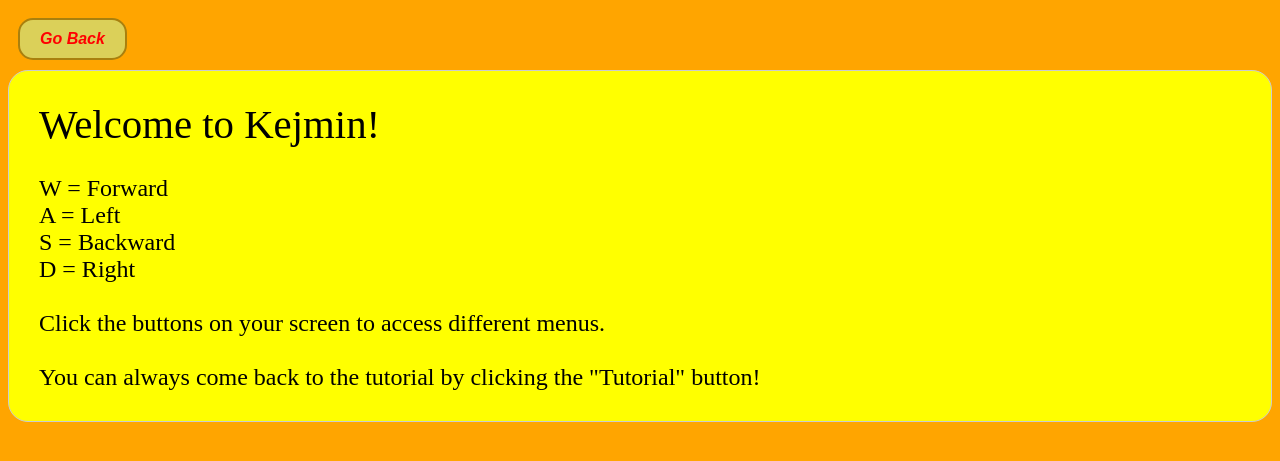
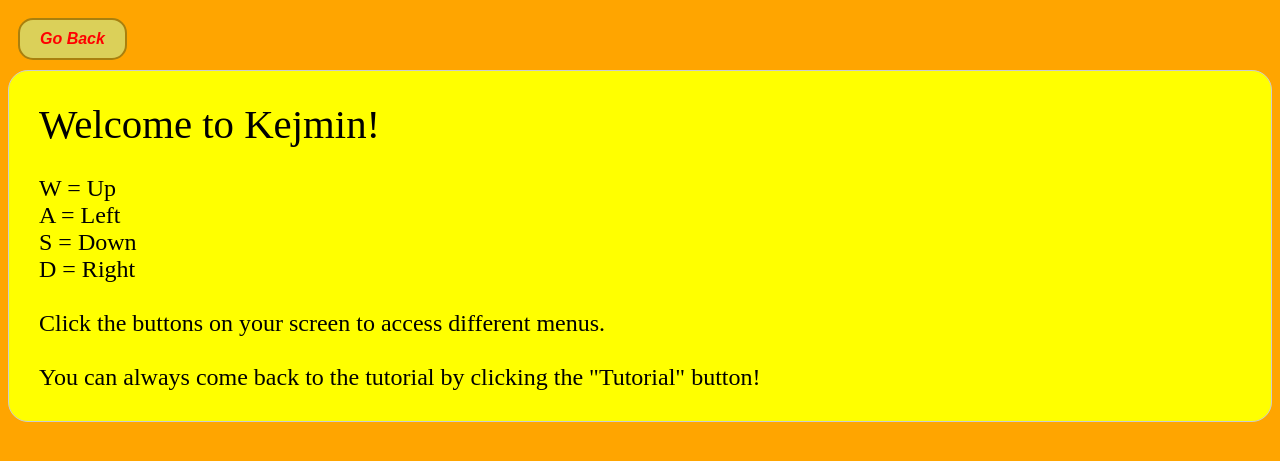
Before and after one commit to missosigma/Kejmin, a PHP site: page /tutorial.php in a window 1280 px wide. Shown: the top 461 px of the page. Run offline with PHP 8.4, Linux system fonts and the light colour scheme.

Commit message:
Changed 'forward' and 'backward' to 'up' and 'down' in tutorial.php

```diff
--- a/tutorial.php
+++ b/tutorial.php
@@ -24,9 +24,9 @@
     ?>
   <div class = "t_text">
   <text> <div class ="bigger_text">Welcome to Kejmin!</div><br>
-    W = Forward <br>
+    W = Up <br>
     A = Left <br>
-    S = Backward <br>
+    S = Down <br>
     D = Right <br> <br>
     Click the buttons on your screen to access different menus. <br> <br>
 
```
